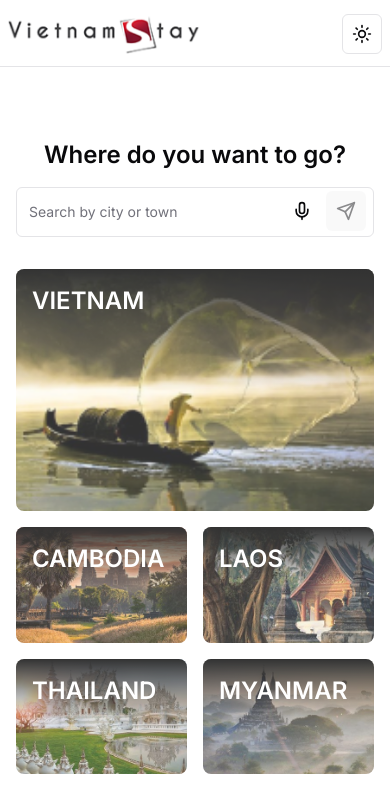
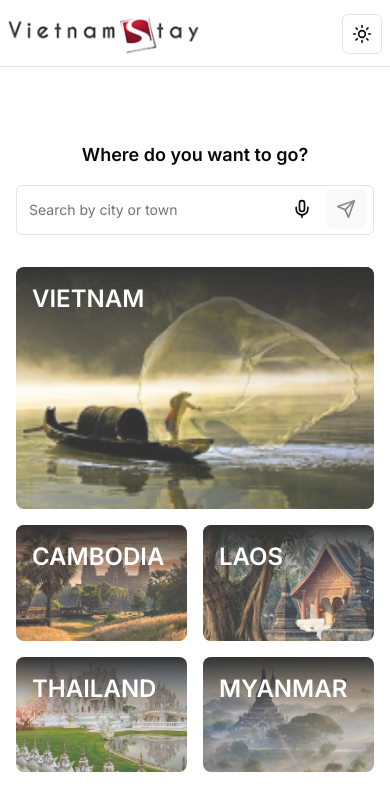
Before and after one commit to vhpx/vnstay-ai-integration-prototype, a Next.js app: page / in a window 390 px wide. Shown: the top 812 px of the page. Built offline with nearby package versions, Linux system fonts and the light colour scheme.

Commit message:
chore: add home link to logo and fix homepage image display on mobile

```diff
--- a/src/app/navbar.tsx
+++ b/src/app/navbar.tsx
@@ -8,7 +8,7 @@ export default function Navbar() {
       id="navbar"
       className="fixed inset-x-0 bg-background top-0 z-50 flex justify-between p-2 pb-0 border-b items-end lg:px-8 xl:px-16"
     >
-      <div className="pb-3">
+      <Link href="/" className="pb-3">
         <Image
           src="/dark.png"
           alt="Vietnamstay Logo"
@@ -23,7 +23,7 @@ export default function Navbar() {
           height={50}
           className="dark:hidden max-w-48"
         />
-      </div>
+      </Link>
       <div className="flex flex-col gap-3 items-end">
         {/* <div className="flex gap-3 text-brand items-center font-semibold">
           <div>Live Chat | Call: +84 915 118 628</div>
--- a/src/app/page.tsx
+++ b/src/app/page.tsx
@@ -5,7 +5,7 @@ import Link from "next/link";
 export default function Home() {
   return (
     <div className="flex items-center justify-center flex-col h-full w-full p-4 lg:p-8">
-      <div className="text-2xl lg:text-4xl font-semibold">
+      <div className="text-lg md:text-2xl lg:text-4xl font-semibold">
         Where do you want to go?
       </div>
 
@@ -13,7 +13,7 @@ export default function Home() {
         <SearchBar />
       </div>
 
-      <div className="mt-8 text-2xl grid md:grid-cols-2 lg:grid-cols-6 xl:grid-cols-5 gap-4">
+      <div className="mt-8 text-2xl w-full max-w-lg md:max-w-full grid md:grid-cols-2 lg:grid-cols-6 xl:grid-cols-5 gap-4">
         <Link
           href="/trip-duration"
           className="relative uppercase col-span-2 xl:col-span-1 opacity-80 hover:opacity-100 transition hover:-translate-y-1"
```
